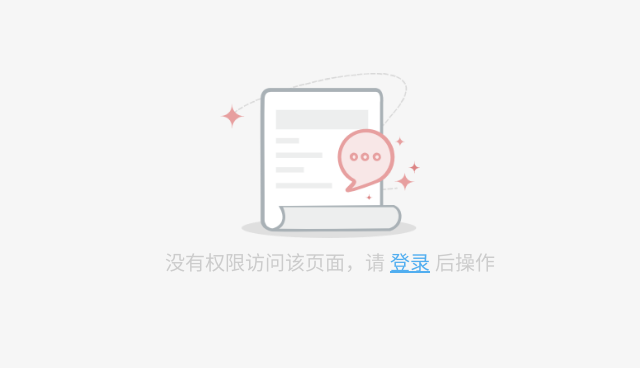
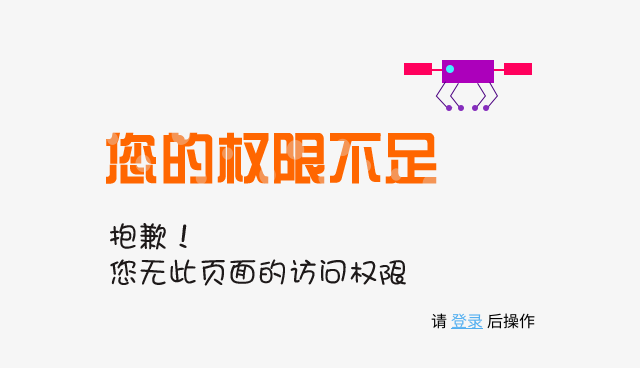
Before and after one commit to yunzhongbaihe/rml-vue-blog, a Vue app: page /workbench/welcome in a window 1280 px wide. Shown: the part 220-588 px from the top of the page, without its empty margins (320-960 px from the left). Built offline with nearby package versions, Linux system fonts and the light colour scheme.

Commit message:
无权限访问页面

```diff
--- a/src/components/Nodatadisplay.vue
+++ b/src/components/Nodatadisplay.vue
@@ -1,5 +1,5 @@
 <template>
-    <div class="none_book_info">
+    <div class="none_info">
         <div>{{msg}}</div>
         <slot></slot>
     </div>
@@ -17,7 +17,7 @@
 </script>
 
 <style scoped>
-    .none_book_info {
+    .none_info {
         margin-top: 200px;
         padding-top: 165px;
         min-width: 200px;
--- a/src/components/Workbench.vue
+++ b/src/components/Workbench.vue
@@ -21,12 +21,10 @@
                         active-text-color="#409EFF">
                         <el-submenu v-for="item in menuList" :key="item.id" :index="'' + item.id">
                             <template slot="title">
-                                <i class="el-icon-location"></i>
                                 <span>{{item.menuName}}</span>
                             </template>
-                            <el-menu-item v-for="subItem in item.children" :index="''+subItem.path">
+                            <el-menu-item v-for="subItem in item.children" :key="subItem.path" :index="subItem.path">
                                 <template slot="title">
-                                    <i class="el-icon-menu"></i>
                                     <span>{{subItem.menuName}}</span>
                                 </template>
                             </el-menu-item>
@@ -39,15 +37,14 @@
                 </el-main>
             </el-container>
         </div>
-        <Nodatadisplay v-else style="margin-top:0;">
-            <div>没有权限访问该页面，请 <router-link to="/login" style="color:#51AEF0;">登录</router-link> 后操作</div>
-        </Nodatadisplay>
+        <div class="no_power" v-else>
+            <img src="../../static/images/error_nopower.png" alt="">
+            <div>请 <router-link to="/login" style="color:#51AEF0;">登录</router-link> 后操作</div>
+        </div>
     </el-container>
 </template>
 
 <script>
-    import Nodatadisplay from '@/components/Nodatadisplay';
-
     export default {
         name: 'Workbench',
         data(){
@@ -66,7 +63,6 @@
             }
         },
         components: {
-            Nodatadisplay
         }
     };
 </script>
@@ -122,4 +118,10 @@
         background-color: #ddd;
         letter-spacing: 0.2em;
     }
+
+    .no_power div {
+        margin-top: 20px;
+        line-height: 24px;
+        text-align: right;
+    }
 </style>
```
